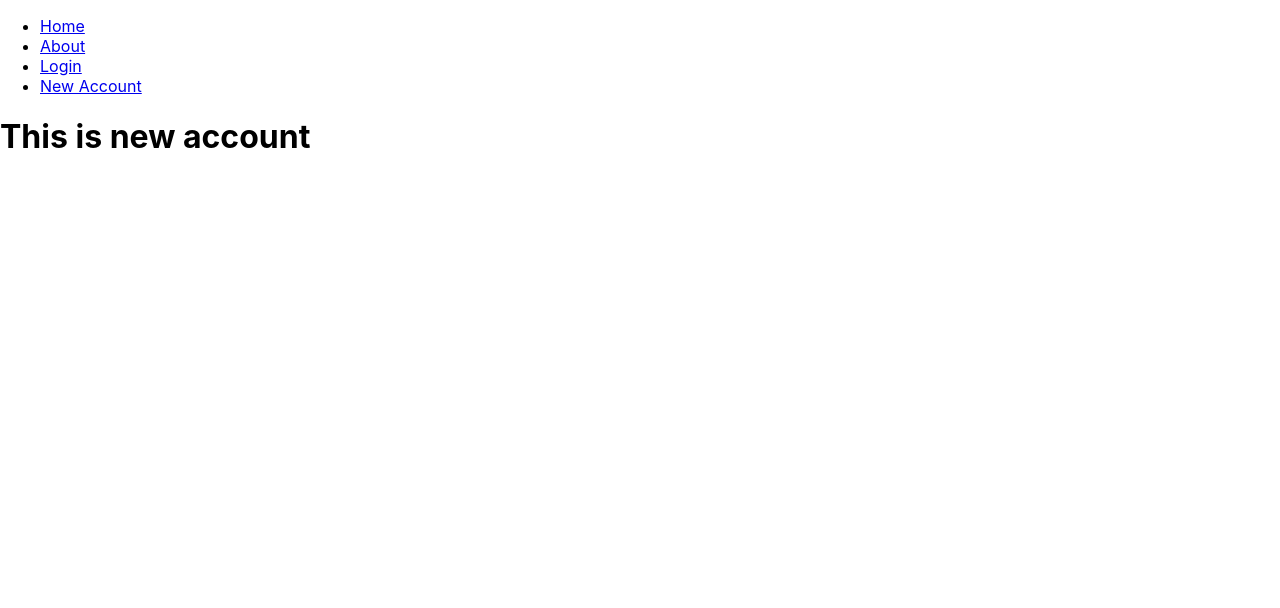
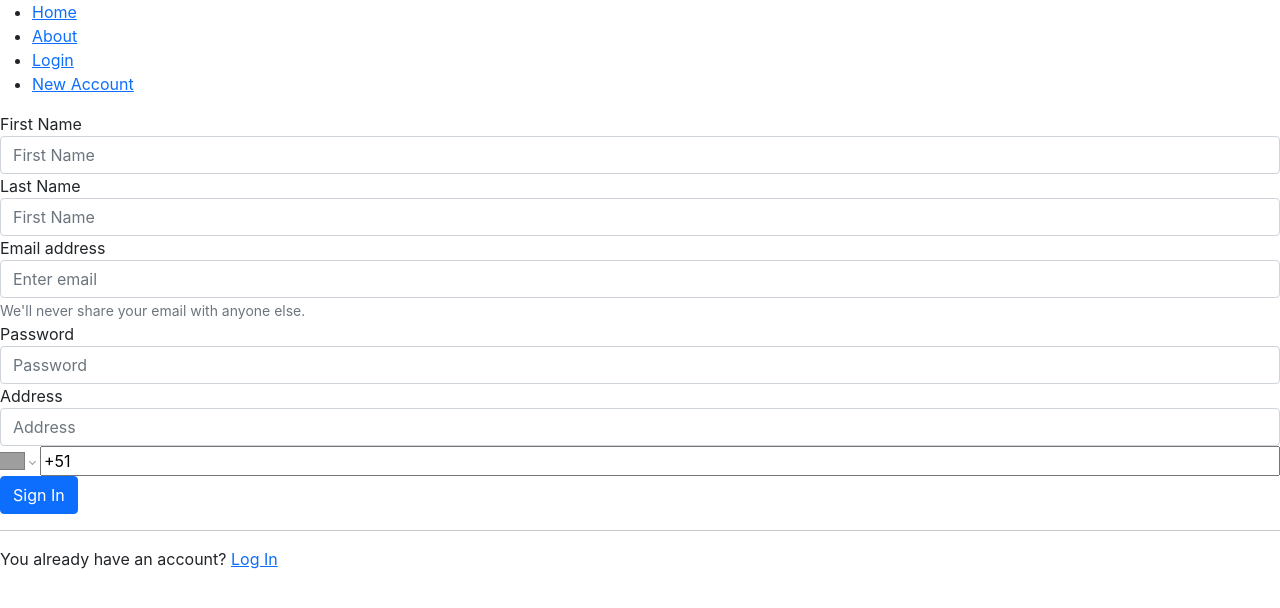
Before and after one commit to junnaruse99/parroquia, a React (Create React App) app in the folder front/: page /new-account in a window 1280 px wide. Shown: the top 608 px of the page. Built offline with nearby package versions, Linux system fonts and the light colour scheme; grey boxes are pictures that could not be loaded.

Commit message:
[ADD]o form and rounting between pages

```diff
--- a/front/package.json
+++ b/front/package.json
@@ -10,8 +10,10 @@
     "@types/node": "^16.11.19",
     "@types/react": "^17.0.38",
     "@types/react-dom": "^17.0.11",
+    "bootstrap": "^5.1.3",
     "react": "^17.0.2",
     "react-dom": "^17.0.2",
+    "react-phone-number-input": "^3.1.46",
     "react-router-dom": "^6.2.1",
     "react-scripts": "4.0.3",
     "typescript": "^4.5.4",
--- a/front/src/components/account/Login.tsx
+++ b/front/src/components/account/Login.tsx
@@ -1,8 +1,27 @@
-import React from 'react'
+import React from 'react';
+import { Link } from 'react-router-dom';
 
 const Login = () => {
     return (
-        <h1>This is Login</h1>
+        <>
+        <form>
+        <div className="form-group">
+            <label htmlFor="exampleInputEmail1">Email address</label>
+            <input type="email" className="form-control" id="exampleInputEmail1" aria-describedby="emailHelp" placeholder="Enter email" />
+        </div>
+        <div className="form-group">
+            <label htmlFor="exampleInputPassword1">Password</label>
+            <input type="password" className="form-control" id="exampleInputPassword1" placeholder="Password" />
+        </div>
+        <div className="form-check">
+            <input type="checkbox" className="form-check-input" id="exampleCheck1" />
+            <label className="form-check-label" htmlFor="exampleCheck1">Keep Log in</label>
+        </div>
+        <button type="submit" className="btn btn-primary">Log In</button>
+        </form>
+        <hr />
+        <p>New to this page? <Link to='/new-account'>Sign Up</Link></p>
+        </>
     )
 }
 
--- a/front/src/components/account/NewAccount.tsx
+++ b/front/src/components/account/NewAccount.tsx
@@ -1,8 +1,47 @@
-import React from 'react'
+import React, { useState } from 'react';
+import 'react-phone-number-input/style.css';
+import PhoneInput from 'react-phone-number-input';
+import { Link } from 'react-router-dom';
 
 const NewAccount = () => {
+
+    const [phone, setPhone] = useState<any>()
+
     return (
-        <h1>This is new account</h1>
+        <>
+        <form>
+        <div className="form-group">
+            <label htmlFor="firstName">First Name</label>
+            <input type="text" className="form-control" id="firstName" placeholder="First Name" />
+        </div>
+        <div className="form-group">
+            <label htmlFor="lastName">Last Name</label>
+            <input type="text" className="form-control" id="lastName" placeholder="First Name" />
+        </div>
+        <div className="form-group">
+            <label htmlFor="exampleInputEmail1">Email address</label>
+            <input type="email" className="form-control" id="exampleInputEmail1" aria-describedby="emailHelp" placeholder="Enter email" />
+            <small id="emailHelp" className="form-text text-muted">We'll never share your email with anyone else.</small>
+        </div>
+        <div className="form-group">
+            <label htmlFor="exampleInputPassword1">Password</label>
+            <input type="password" className="form-control" id="exampleInputPassword1" placeholder="Password" />
+        </div>
+        <div className="form-group">
+            <label htmlFor="Address">Address</label>
+            <input type="text" className="form-control" id="Address" placeholder="Address" />
+        </div>
+        <PhoneInput
+            international
+            placeholder="Enter phone number"
+            defaultCountry="PE"
+            value={phone}
+            onChange={setPhone}/>
+        <button type="submit" className="btn btn-primary">Sign In</button>
+        </form>
+        <hr />
+        <p>You already have an account? <Link to='/login'>Log In</Link></p>
+        </>
     )
 }
 
--- a/front/src/index.tsx
+++ b/front/src/index.tsx
@@ -1,5 +1,6 @@
 import React from 'react';
 import ReactDOM from 'react-dom';
+import 'bootstrap/dist/css/bootstrap.min.css';
 import './index.css';
 import App from './App';
 import reportWebVitals from './reportWebVitals';
```
Also changed, not shown: 1 other file (tests, documents, lock files or other folders).
